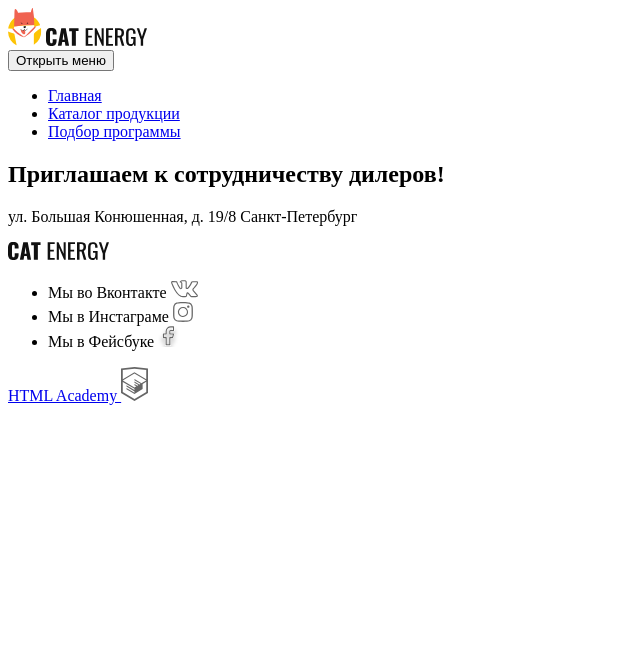
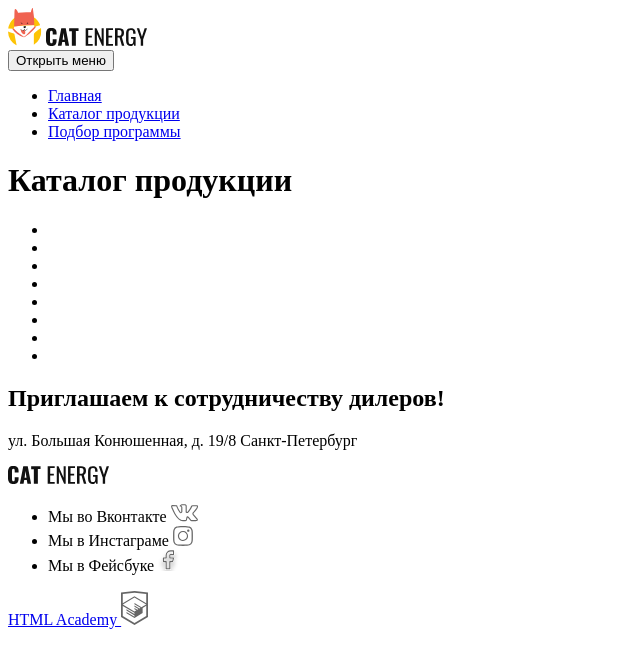
Before and after one commit to aelnko/1898567-cat-energy-24, a website: page source/catalog.html in a window 1280 px wide. Shown: the whole page, without its empty margins (0-640 px from the left). Drawn offline with Linux system fonts and the light colour scheme.

Commit message:
размечаем список каталога

```diff
--- a/source/catalog.html
+++ b/source/catalog.html
@@ -41,8 +41,36 @@
       </div>
     </nav>
   </header>
-  <main class="page-main">
+  <main class="page-main catalog">
+    <h1 class="catalog__title">
+      Каталог продукции
+    </h1>
+    <ul class="catalog__list">
+      <li class="catalog__item">
 
+      </li>
+      <li class="catalog__item">
+
+      </li>
+      <li class="catalog__item">
+
+      </li>
+      <li class="catalog__item">
+
+      </li>
+      <li class="catalog__item">
+
+      </li>
+      <li class="catalog__item">
+
+      </li>
+      <li class="catalog__item">
+
+      </li>
+      <li class="catalog__item">
+
+      </li>
+    </ul>
   </main>
   <footer class="page-footer">
     <div class="page-footer__address">
```
